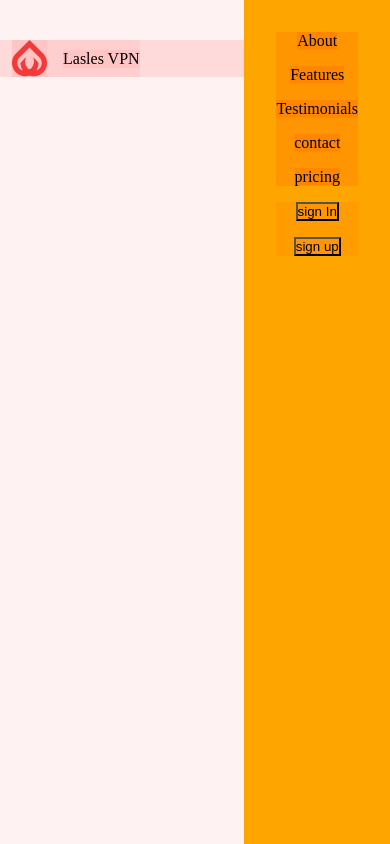
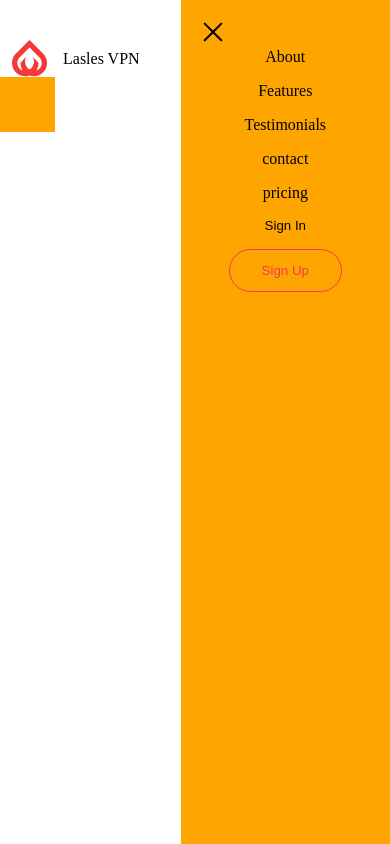
Before and after one commit to sagartmg2/jestha-2, a plain HTML site: page figma/index.html in a window 390 px wide. Both pictures are taken after a click on the picture 362 px from the left and 58 px from the top of the page. Drawn offline with Linux system fonts and the light colour scheme.

Commit message:
transition-css

```diff
--- a/figma/css/styles.css
+++ b/figma/css/styles.css
@@ -1,10 +1,16 @@
+/* css - variables  -- declare once, use again and again */
+/* :root points to html */
+:root{
+    --primary-color:#F53855
+}
+
 /* reset css */
 
 * {
     margin: 0;
     padding: 0;
     box-sizing: border-box;
-    background-color: rgba(255, 0, 0, 0.05);
+    /* background-color: rgba(255, 0, 0, 0.05); */
 }
 
 a {
@@ -32,16 +38,31 @@ header {
     gap: 1rem;
 }
 
-.drawer {
-    display: none;
-}
 
 
-.hamburger-menu {
+.hamburger-menu,
+.close-icon {
     height: 32px;
     width: 32px;
 }
 
+.close-icon {
+    position: absolute;
+    top: 1rem;
+    left: 1rem;
+}
+
+.drawer {
+    /* display: none; */
+    position: fixed;
+    right: 0;
+    top: 0;
+    bottom: 0;
+    padding: 3rem;
+    transform: translateX(100%);
+    transition: transform .5s;
+    background-color: orange;
+}
 
 
 @media (min-width:1200px) {
@@ -52,13 +73,9 @@ header {
 
 
 .drawer.open {
-    display: block;
-    position: fixed;
-    right: 0;
-    top: 0;
-    bottom: 0;
-    background-color: orange;
-    padding: 2rem;
+    transform: translateX(0%);
+    transition: all .5s;
+
 }
 
 .nav-links,
@@ -67,6 +84,10 @@ header {
     flex-direction: column;
     align-items: center;
     gap: 1rem;
+}
+
+.nav-links a:hover{
+    color : var(--primary-color)
 }
 
 .authentication {
@@ -84,6 +105,13 @@ header {
         display: flex;
         flex-grow: 1;
         justify-content: space-between;
+        transform: none;
+        position: static;
+        background-color: transparent;
+    }
+
+    .close-icon {
+        display: none;
     }
 
     .drawer nav {
@@ -111,6 +139,19 @@ header {
     padding-left: 0.75rem;
     padding-right: 0.75rem;
 
+}
+
+.authentication button {
+    background-color: transparent;
+    border: none;
+    text-transform: capitalize;
+}
+
+.authentication button.active {
+    border: 1px solid var(--primary-color);
+    padding: .8rem 2rem;
+    border-radius: 2rem;
+    color: var(--primary-color)
 }
 
 @media (min-width:576px) {
@@ -142,3 +183,9 @@ header {
         max-width: 1320px;
     }
 }
+
+.circle{
+    height: 55px;
+    width: 55px;
+    background-color: orange;
+}
--- a/figma/index.html
+++ b/figma/index.html
@@ -15,6 +15,9 @@
             <p>Lasles VPN</p>
         </div>
         <div class="collapse drawer" id="drawer">
+            <img class="close-icon" id="close-icon" src="./assets/images/close.svg" alt=""
+                onclick="document.getElementById('drawer').classList.remove('open')"
+            >
             <nav>
                 <ul class="nav-links">
                     <li><a href="#">About </a></li>
@@ -26,11 +29,15 @@
             </nav>
             <div class="authentication">
                 <button class="signin">sign In</button>
-                <button class="signup">sign up</button>
+                <button class="signup active">sign up</button>
             </div>
         </div>
         <img onclick=" document.getElementById('drawer').classList.add('open')  " class="hamburger-menu" src="./assets/images/menu.svg" alt="">
     </header>
+    <main>
+        <div class="circle"></div>
+
+    </main>
 <script src="./js/index.js"></script>
 </body>
 
```
Also changed, not shown: media-query-2.html (+42 -14 lines), tailwind.html (added, +21 -0 lines), figma/assets/images/close.svg (added).
